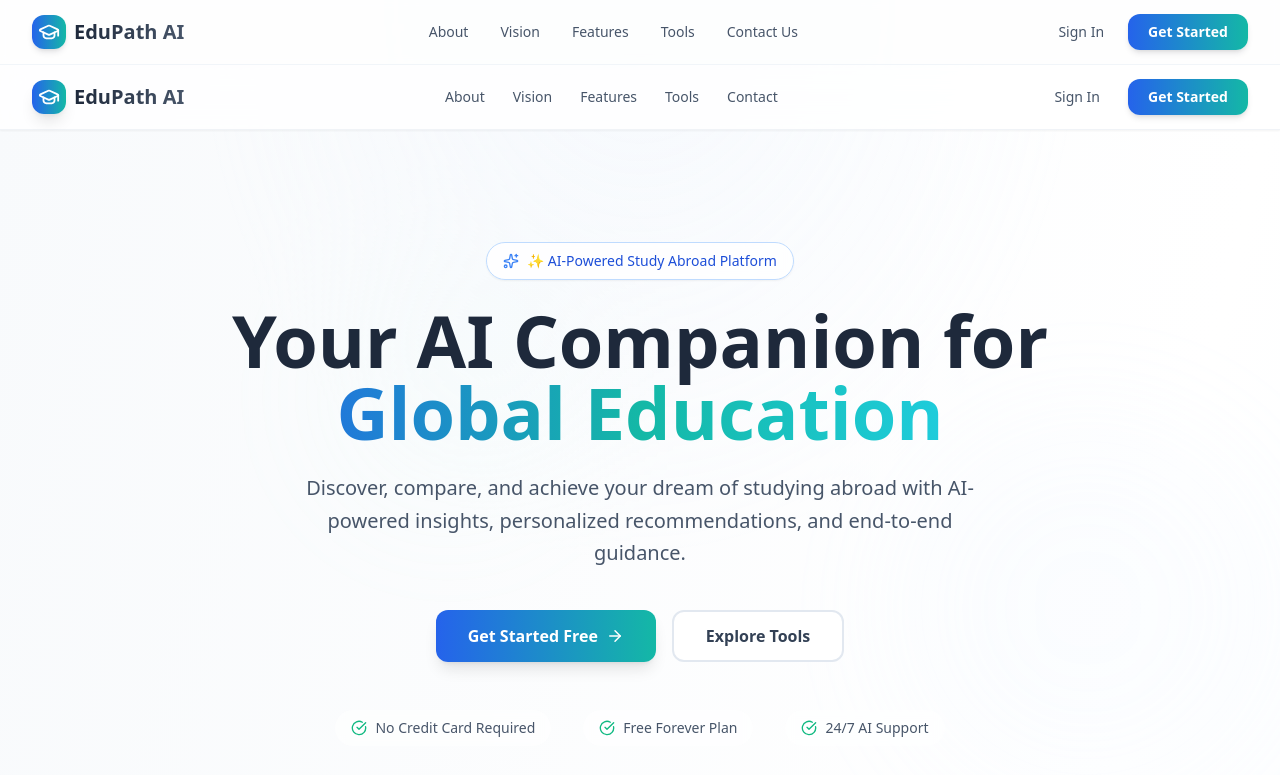
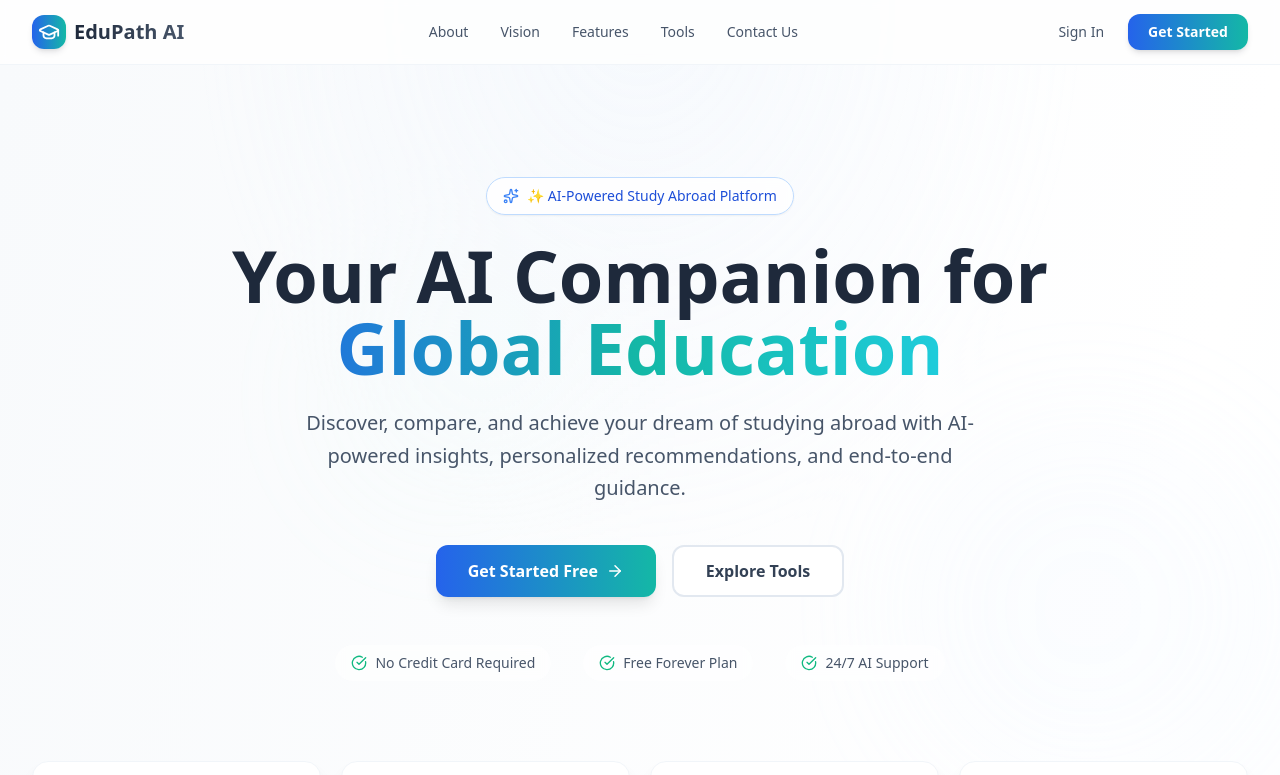
Before and after one commit to VasupriyaPatnaik/EduPath-AI, a React (Create React App) app in the folder frontend/: page / in a window 1280 px wide. Shown: the top 775 px of the page. Built offline with nearby package versions, Linux system fonts and the light colour scheme.

Commit message:
refactor: update CareerNavigator, LandingPage, and Navbar components for improved clarity and structure

```diff
--- a/frontend/src/components/CareerNavigator.jsx
+++ b/frontend/src/components/CareerNavigator.jsx
@@ -183,13 +183,13 @@ const CareerNavigator = () => {
   return (
     <div className="min-h-screen bg-gradient-to-br from-slate-50 via-white to-indigo-50/30">
       <div className="max-w-7xl mx-auto px-4 md:px-6 py-6 md:py-8 space-y-8">
-        {/* Header - Premium Light Theme */}
+        {/* Header - With Compass Logo */}
         <div className="relative rounded-2xl p-6 md:p-8 bg-white shadow-lg border border-slate-100 overflow-hidden">
           <div className="absolute top-0 right-0 w-64 h-64 bg-gradient-to-br from-blue-100/30 to-purple-100/30 rounded-full blur-3xl"></div>
           <div className="relative">
             <div className="flex items-center gap-3 mb-3">
               <div className="bg-gradient-to-r from-blue-600 to-teal-500 p-2 rounded-2xl shadow-md">
-                <GraduationCap size={28} className="text-white" />
+                <Compass size={28} className="text-white" />
               </div>
               <h1 className="text-3xl md:text-4xl font-extrabold bg-gradient-to-r from-blue-600 to-teal-500 bg-clip-text text-transparent">
                 AI Career Navigator
@@ -215,7 +215,7 @@ const CareerNavigator = () => {
           </div>
         </div>
 
-        {/* Budget Info Banner - Enhanced */}
+        {/* Budget Info Banner */}
         <div className="bg-gradient-to-r from-blue-50 to-indigo-50 border-l-4 border-blue-500 p-5 rounded-r-xl shadow-sm">
           <div className="flex items-start gap-3">
             <div className="w-8 h-8 bg-blue-100 rounded-full flex items-center justify-center flex-shrink-0">
@@ -232,7 +232,7 @@ const CareerNavigator = () => {
           </div>
         </div>
 
-        {/* Input Form - Enhanced */}
+        {/* Input Form */}
         <div className="bg-white rounded-2xl shadow-xl border border-slate-100 overflow-hidden">
           <div className="bg-gradient-to-r from-slate-50 to-white px-6 py-4 border-b border-slate-100">
             <div className="flex items-center gap-2">
@@ -439,7 +439,7 @@ const CareerNavigator = () => {
   );
 };
 
-// University Card Component - Premium
+// University Card Component
 const UniversityCard = ({ uni, onClick, getCardClass, getProbClass, getProbText }) => {
   return (
     <div
@@ -474,7 +474,7 @@ const UniversityCard = ({ uni, onClick, getCardClass, getProbClass, getProbText
   );
 };
 
-// University Modal Component - Premium
+// University Modal Component
 const UniversityModal = ({ uni, onClose, getProbClass, getProbText }) => {
   return (
     <div className="fixed inset-0 bg-black/60 backdrop-blur-sm flex items-center justify-center z-50 p-4" onClick={onClose}>
--- a/frontend/src/components/LandingPage.jsx
+++ b/frontend/src/components/LandingPage.jsx
@@ -53,32 +53,6 @@ const LandingPage = ({ onNavigate }) => {
         <div className="absolute bottom-0 right-0 w-96 h-96 bg-blue-100/30 rounded-full blur-3xl"></div>
         <div className="absolute top-1/3 left-1/4 w-64 h-64 bg-teal-100/20 rounded-full blur-3xl"></div>
       </div>
-
-      {/* Navbar */}
-      <nav className="bg-white/80 backdrop-blur-md sticky top-0 z-50 border-b border-slate-200/50 shadow-sm">
-        <div className="max-w-7xl mx-auto px-4 sm:px-6 lg:px-8">
-          <div className="flex justify-between items-center h-16">
-            <Link to="/" className="flex items-center space-x-2 group">
-              <div className="bg-gradient-to-r from-blue-600 to-teal-500 p-1.5 rounded-xl shadow-lg group-hover:shadow-xl transition">
-                <GraduationCap size={22} className="text-white" />
-              </div>
-              <span className="font-bold text-xl bg-gradient-to-r from-slate-800 to-slate-600 bg-clip-text text-transparent">EduPath AI</span>
-            </Link>
-            <div className="hidden md:flex items-center space-x-7">
-              {['About', 'Vision', 'Features', 'Tools', 'Contact'].map((item) => (
-                <a key={item} href={`#${item.toLowerCase()}`} className="text-slate-600 hover:text-blue-600 transition font-medium text-sm relative group">
-                  {item}
-                  <span className="absolute -bottom-1 left-0 w-0 h-0.5 bg-blue-500 group-hover:w-full transition-all duration-300"></span>
-                </a>
-              ))}
-            </div>
-            <div className="hidden md:flex items-center space-x-3">
-              <Link to="/login" className="px-4 py-2 text-slate-600 hover:text-blue-600 transition font-medium text-sm">Sign In</Link>
-              <Link to="/signup" className="bg-gradient-to-r from-blue-600 to-teal-500 text-white px-5 py-2 rounded-xl font-semibold hover:shadow-lg transition-all hover:scale-105 text-sm shadow-md">Get Started</Link>
-            </div>
-          </div>
-        </div>
-      </nav>
 
       {/* Hero Section */}
       <div className="relative overflow-hidden">
--- a/frontend/src/components/Navbar.jsx
+++ b/frontend/src/components/Navbar.jsx
@@ -85,34 +85,8 @@ const Navbar = ({ activeTab, setActiveTab, isLoggedIn, userName, showTools = fal
           </Link>
 
           {/* Desktop Navigation */}
+          {!showTools && (
             <div className="hidden md:flex items-center space-x-1">
-            {showTools ? (
-              // Tools Navigation
-              <div className="flex items-center space-x-1 bg-slate-50/50 rounded-xl p-1">
-                {tools.map((item) => {
-                  const Icon = item.icon;
-                  const isActive = activeTab === item.id;
-                  return (
-                    <button
-                      key={item.id}
-                      onClick={() => setActiveTab && setActiveTab(item.id)}
-                      className={`group relative flex items-center gap-2 px-3 py-2 rounded-lg transition-all duration-200 ${
-                        isActive
-                          ? 'bg-white text-blue-600 shadow-sm'
-                          : 'text-slate-600 hover:bg-white/60 hover:text-blue-600'
-                      }`}
-                    >
-                      <Icon size={18} className="transition-transform group-hover:scale-105" />
-                      <span className="text-sm font-medium">{item.label}</span>
-                      {isActive && (
-                        <span className="absolute bottom-0 left-1/2 transform -translate-x-1/2 w-1/2 h-0.5 bg-blue-500 rounded-full"></span>
-                      )}
-                    </button>
-                  );
-                })}
-              </div>
-            ) : (
-              // Marketing Navigation
               <div className="flex items-center space-x-8">
                 {marketingLinks.map((link) => (
                   <a
@@ -125,12 +99,16 @@ const Navbar = ({ activeTab, setActiveTab, isLoggedIn, userName, showTools = fal
                   </a>
                 ))}
               </div>
+            </div>
           )}
-          </div>
 
           {/* Auth Section */}
-          <div className="hidden md:flex items-center space-x-3">
-            {isLoggedIn ? (
+          <div className={`flex items-center space-x-3 ${showTools ? 'ml-auto' : ''}`}>
+            {showTools && isLoggedIn ? (
+              <div className="px-3 py-1.5 rounded-xl bg-gradient-to-r from-blue-50 to-indigo-50 border border-blue-100">
+                <p className="text-sm font-semibold text-slate-700 max-w-[140px] truncate">{userName || 'Account'}</p>
+              </div>
+            ) : isLoggedIn ? (
               <div className="relative">
                 <button
                   onClick={() => setUserMenuOpen(!userMenuOpen)}
@@ -198,17 +176,19 @@ const Navbar = ({ activeTab, setActiveTab, isLoggedIn, userName, showTools = fal
           </div>
 
           {/* Mobile Menu Button */}
+          {!showTools && (
             <button
               onClick={() => setMobileMenuOpen(!mobileMenuOpen)}
               className="md:hidden p-2 rounded-xl hover:bg-slate-100 transition text-slate-600"
             >
               {mobileMenuOpen ? <X size={24} /> : <Menu size={24} />}
             </button>
+          )}
         </div>
       </div>
 
       {/* Mobile Menu */}
-      {mobileMenuOpen && (
+      {!showTools && mobileMenuOpen && (
         <div className="md:hidden bg-white border-b border-slate-100 py-4 px-4 shadow-lg animate-slideDown">
           <div className="flex flex-col space-y-2">
             {/* User Info for Mobile */}
@@ -236,6 +216,8 @@ const Navbar = ({ activeTab, setActiveTab, isLoggedIn, userName, showTools = fal
                       setActiveTab && setActiveTab(item.id);
                       setMobileMenuOpen(false);
                     }}
+                    title={item.label}
+                    aria-label={item.label}
                     className={`flex items-center gap-3 px-3 py-2.5 rounded-xl transition ${
                       isActive
                         ? 'bg-blue-50 text-blue-600 font-semibold'
@@ -243,10 +225,6 @@ const Navbar = ({ activeTab, setActiveTab, isLoggedIn, userName, showTools = fal
                     }`}
                   >
                     <Icon size={20} />
-                    <div className="flex-1 text-left">
-                      <span className="text-sm font-medium">{item.label}</span>
-                      <p className="text-xs text-slate-400">{item.description}</p>
-                    </div>
                     {isActive && <div className="w-1 h-8 bg-blue-500 rounded-full"></div>}
                   </button>
                 );
```
Lines whose indentation alone changed are shown as unchanged.
